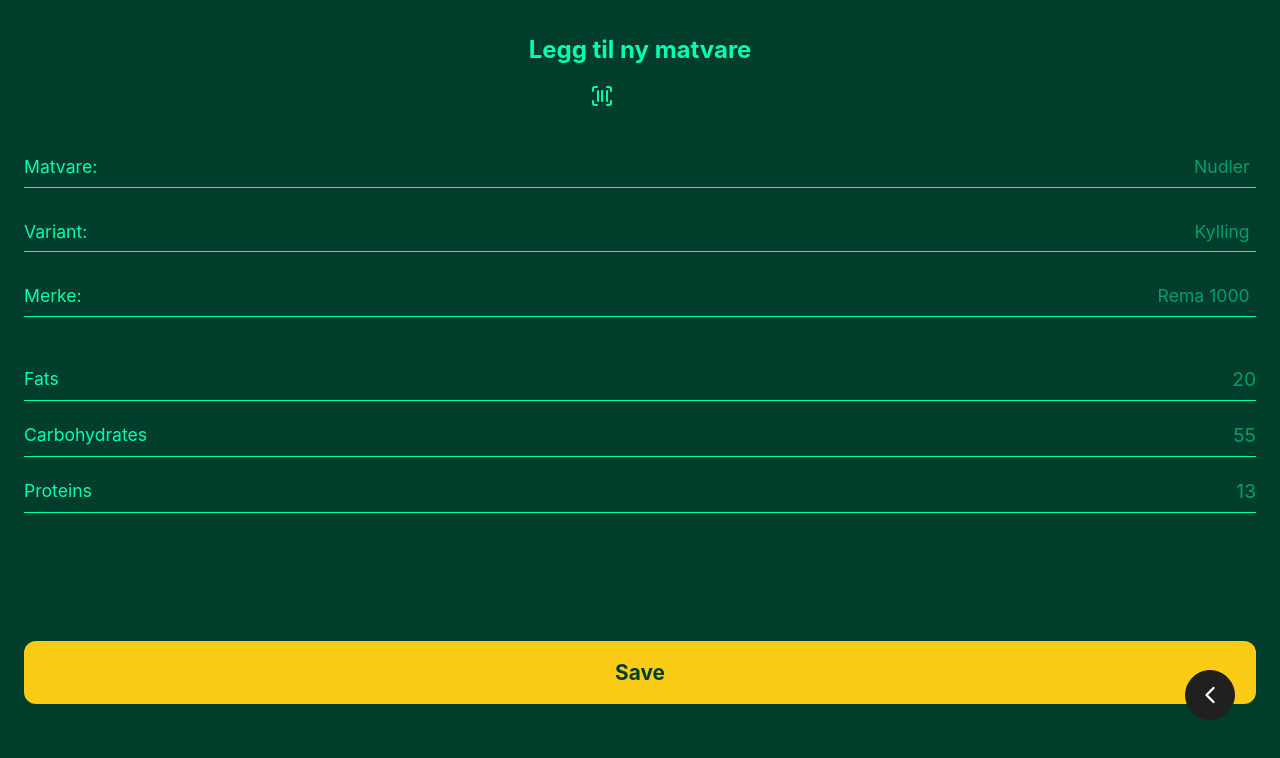
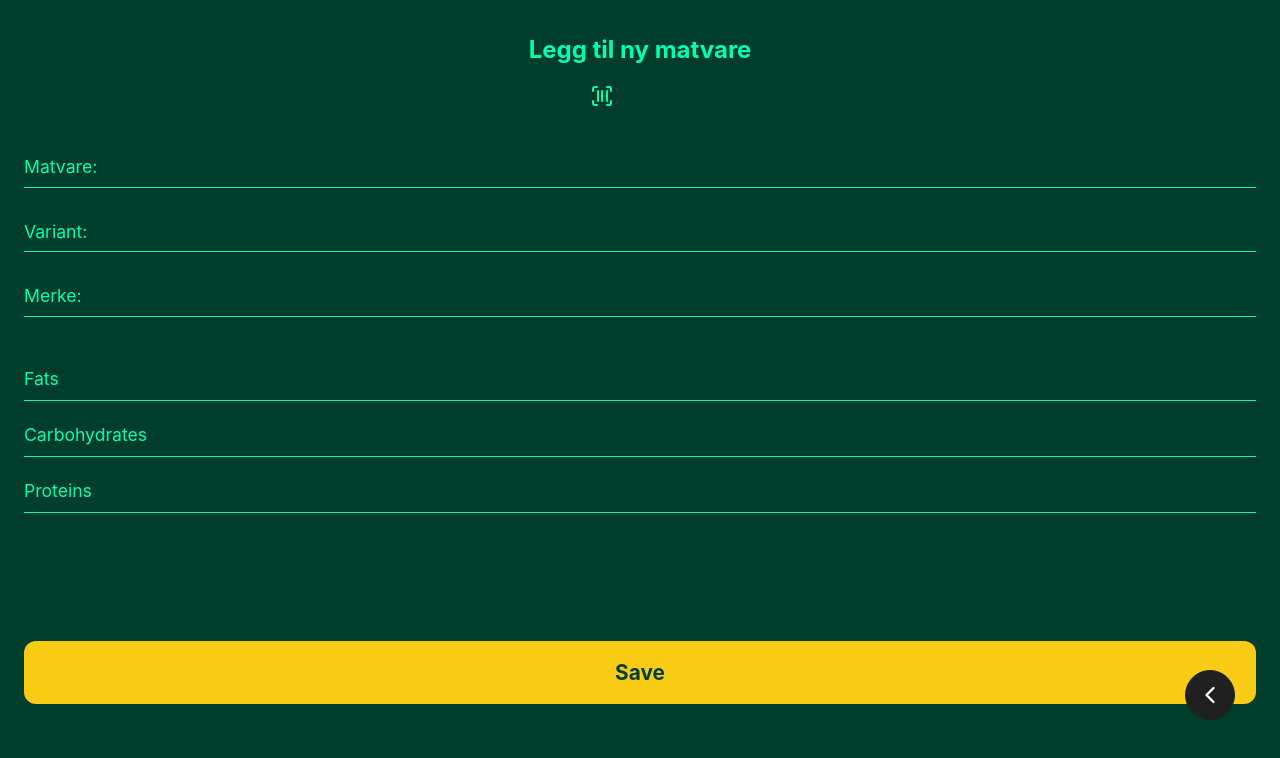
Before and after one commit to ohjenssen/zustand-tracker, a Next.js app: page /add-product in a window 1280 px wide. Shown: the top 758 px of the page. Built offline with nearby package versions, Linux system fonts and the light colour scheme.

Commit message:
Removed placehodler values

```diff
--- a/src/app/add-product/page.jsx
+++ b/src/app/add-product/page.jsx
@@ -110,7 +110,7 @@ function AddProductContent() {
 							onChange={handleChange}
 							className={styles.underlineInput}
 							required
-							placeholder="Nudler"
+							placeholder=""
 						/>
 					</div>
 
@@ -125,7 +125,7 @@ function AddProductContent() {
 							value={formData.variant}
 							onChange={handleChange}
 							className={styles.underlineInput}
-							placeholder="Kylling"
+							placeholder=""
 							required
 						/>
 					</div>
@@ -141,7 +141,7 @@ function AddProductContent() {
 							value={formData.brand}
 							onChange={handleChange}
 							className={styles.underlineInput}
-							placeholder="Rema 1000"
+							placeholder=""
 							required
 						/>
 					</div>
@@ -161,7 +161,7 @@ function AddProductContent() {
 							step="0.1"
 							onChange={handleChange}
 							className={styles.nutritionInput}
-							placeholder="20"
+							placeholder=""
 							required
 						/>
 					</div>
@@ -178,7 +178,7 @@ function AddProductContent() {
 							step="0.1"
 							onChange={handleChange}
 							className={styles.nutritionInput}
-							placeholder="55"
+							placeholder=""
 							required
 						/>
 					</div>
@@ -195,7 +195,7 @@ function AddProductContent() {
 							step="0.1"
 							onChange={handleChange}
 							className={styles.nutritionInput}
-							placeholder="13"
+							placeholder=""
 							required
 						/>
 					</div>
```
